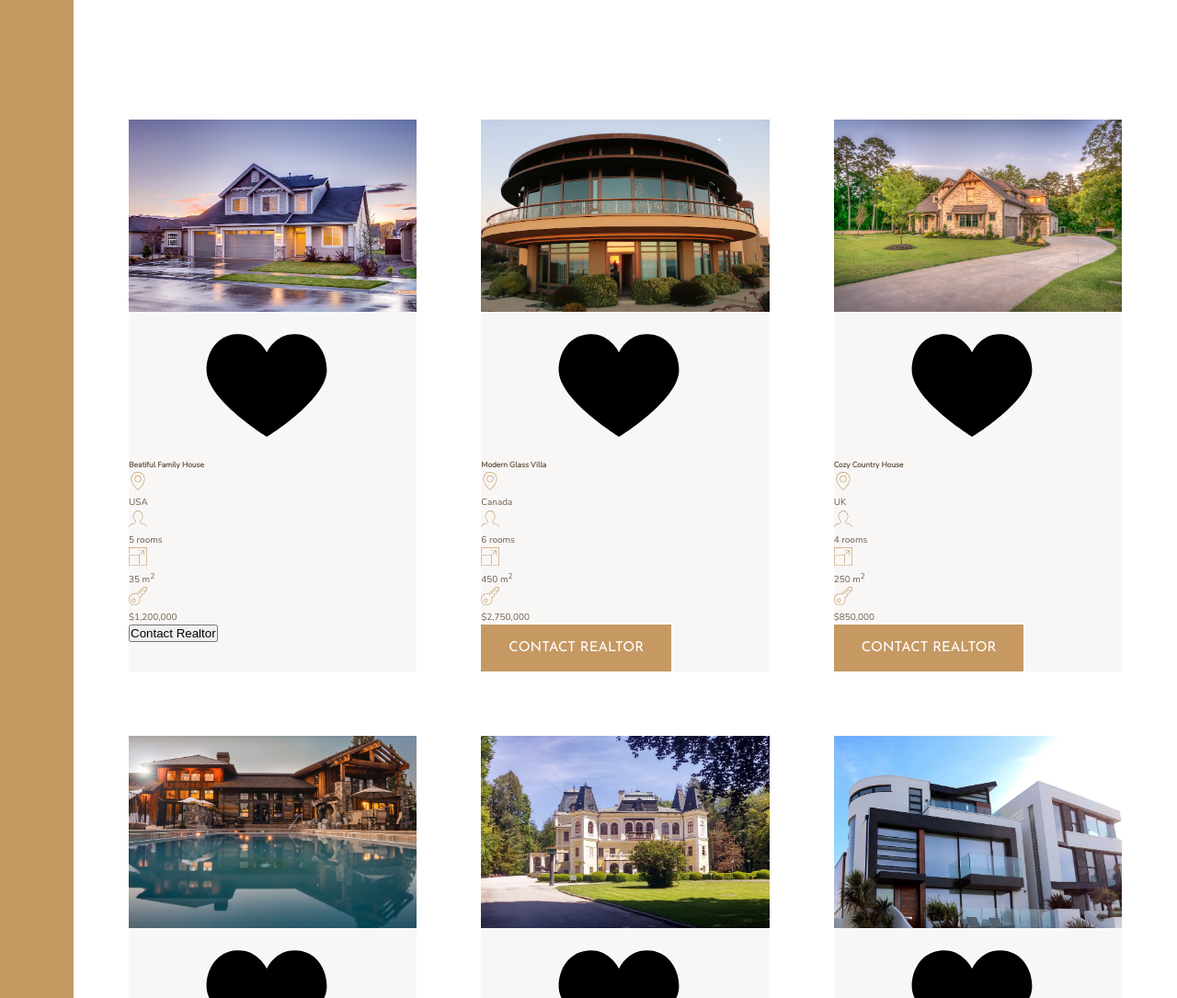
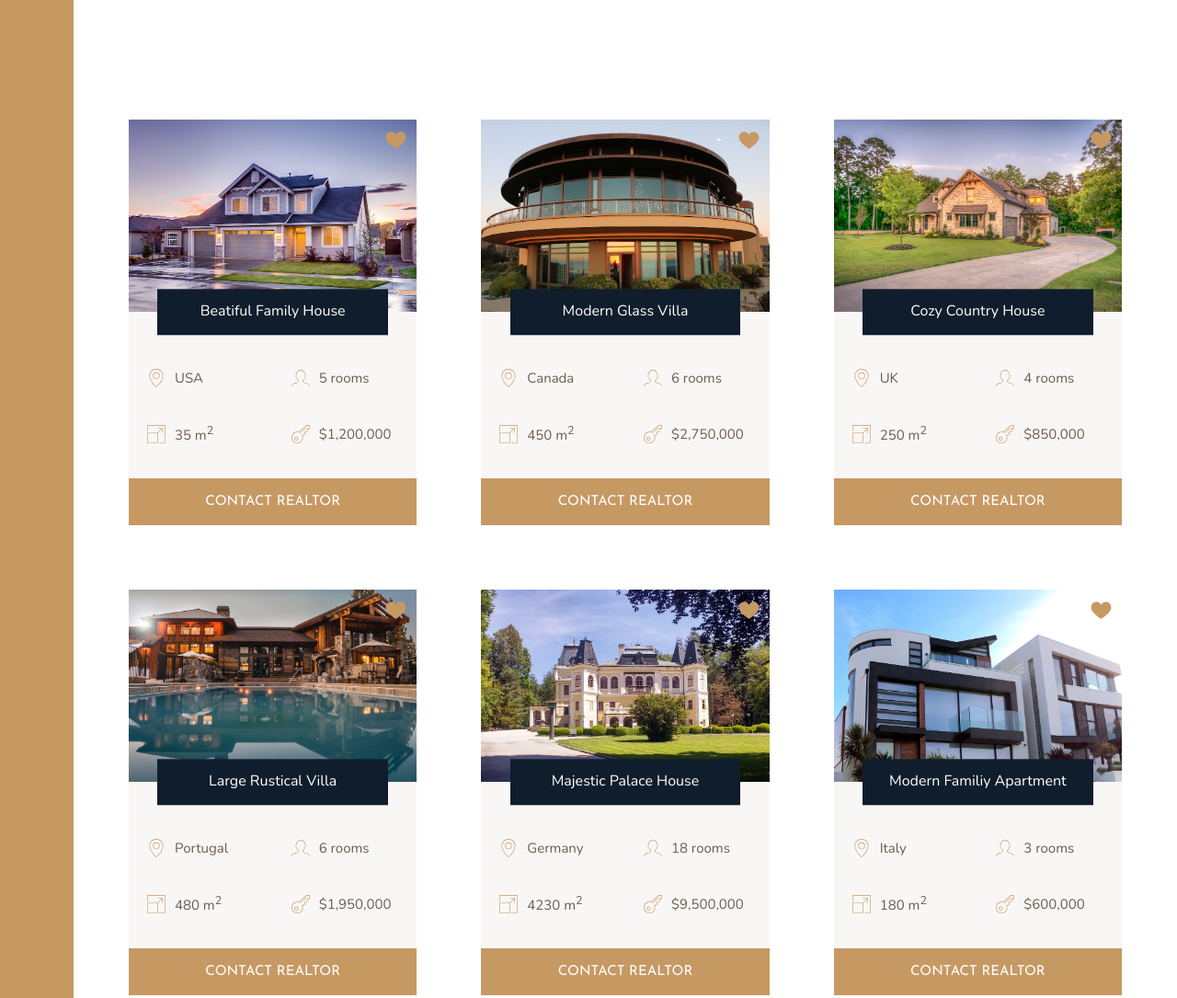
Before and after one commit to Larrygf02/nexter, a website: page index.html in a window 1280 px wide. Shown: the part 1840-2925 px from the top of the page at 92% size. Drawn offline with nearby package versions, Linux system fonts and the light colour scheme.

Commit message:
Building section +1

```diff
--- a/index.html
+++ b/index.html
@@ -108,7 +108,7 @@
                     </svg>
                     <p>$1,200,000</p>
                 </div>
-                <button class="cta">Contact Realtor</button>
+                <button class="btn home__btn">Contact Realtor</button>
             </div>
 
             <div class="home">
--- a/sass/_homes.scss
+++ b/sass/_homes.scss
@@ -10,26 +10,69 @@
 
 .home {
     background-color: $color-grey-light-1;
+
+    display: grid;
+    grid-template-columns: repeat(2, 1fr);
+    grid-row-gap: 3.5rem;
+
     &__img {
         width: 100%;
+        grid-row: 1 / 2;
+        grid-column: 1 / -1;
+        z-index: 1;
     }
     &__like {
-
+        grid-row: 1 / 2;
+        grid-column: 2 / 3;
+        fill: $color-primary;
+        height: 2.5rem;
+        width: 2.5rem;
+        z-index: 2;
+        justify-self: end;
+        margin: 1rem;
+        font-family: $font-display;
     }
 
     &__name {
+        grid-row: 1 / 2;
+        grid-column: 1 / -1;
+        font-size: 1.6rem;
+        text-align: center;
+        padding: 1.25rem;
+        background-color: $color-secondary;
+        color: #fff;
+        font-weight: 400;
+        justify-self: center;
+        width: 80%;
+        z-index: 3;
+        align-self: end;
+        transform: translateY(50%);
+    }
 
+    &__location,
+    &__rooms {
+        margin-top: 2.5rem;
     }
 
     &__location,
     &__rooms,
     &__area,
     &__price {
+
+        font-size: 1.5rem;
+        margin-left: 2rem;
+        display: flex;
+        align-items: center;
         svg {
             fill: $color-primary;
             height: 2rem;
             width: 2rem;
+            margin-right: 1rem;
         }
     }
 
+    &__btn {
+        grid-column: 1 / -1;
+    }
+
 }
```
Also changed, not shown: css/style.css.
